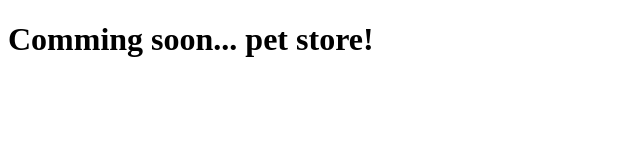
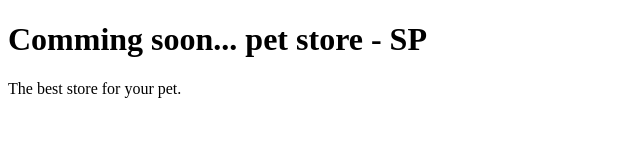
Before and after one commit to felipeozalmeida/git-101, a plain HTML site: page index.html in a window 1280 px wide. Shown: the whole page, without its empty margins (0-640 px from the left). Drawn offline with Linux system fonts and the light colour scheme.

Commit message:
Add paragraph

```diff
--- a/index.html
+++ b/index.html
@@ -7,6 +7,7 @@
     <title>Git 101</title>
 </head>
 <body>
-    <h1>Comming soon... pet store!</h1>
+    <h1>Comming soon... pet store - SP</h1>
+    <p>The best store for your pet.</p>
 </body>
 </html>
```
